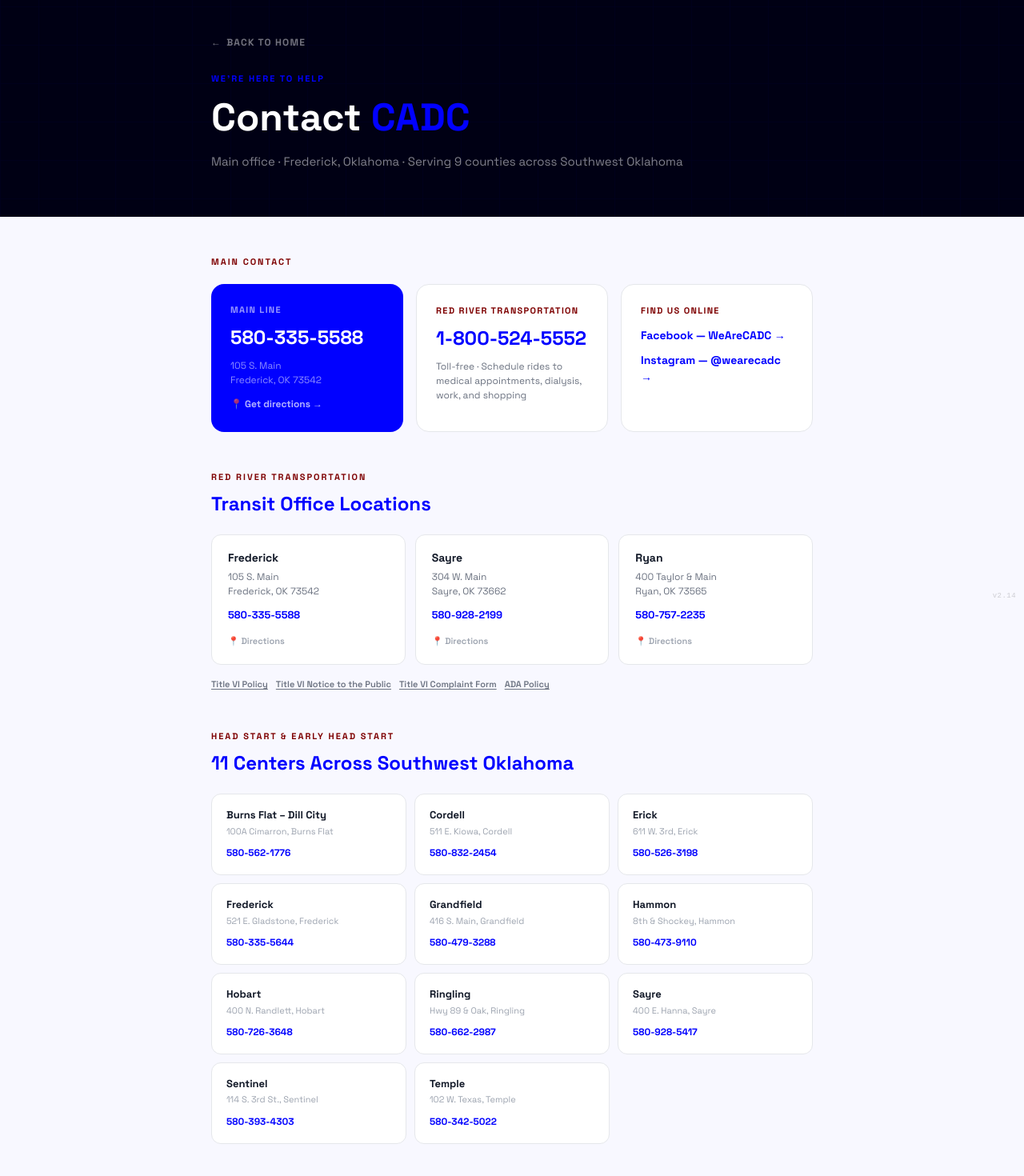
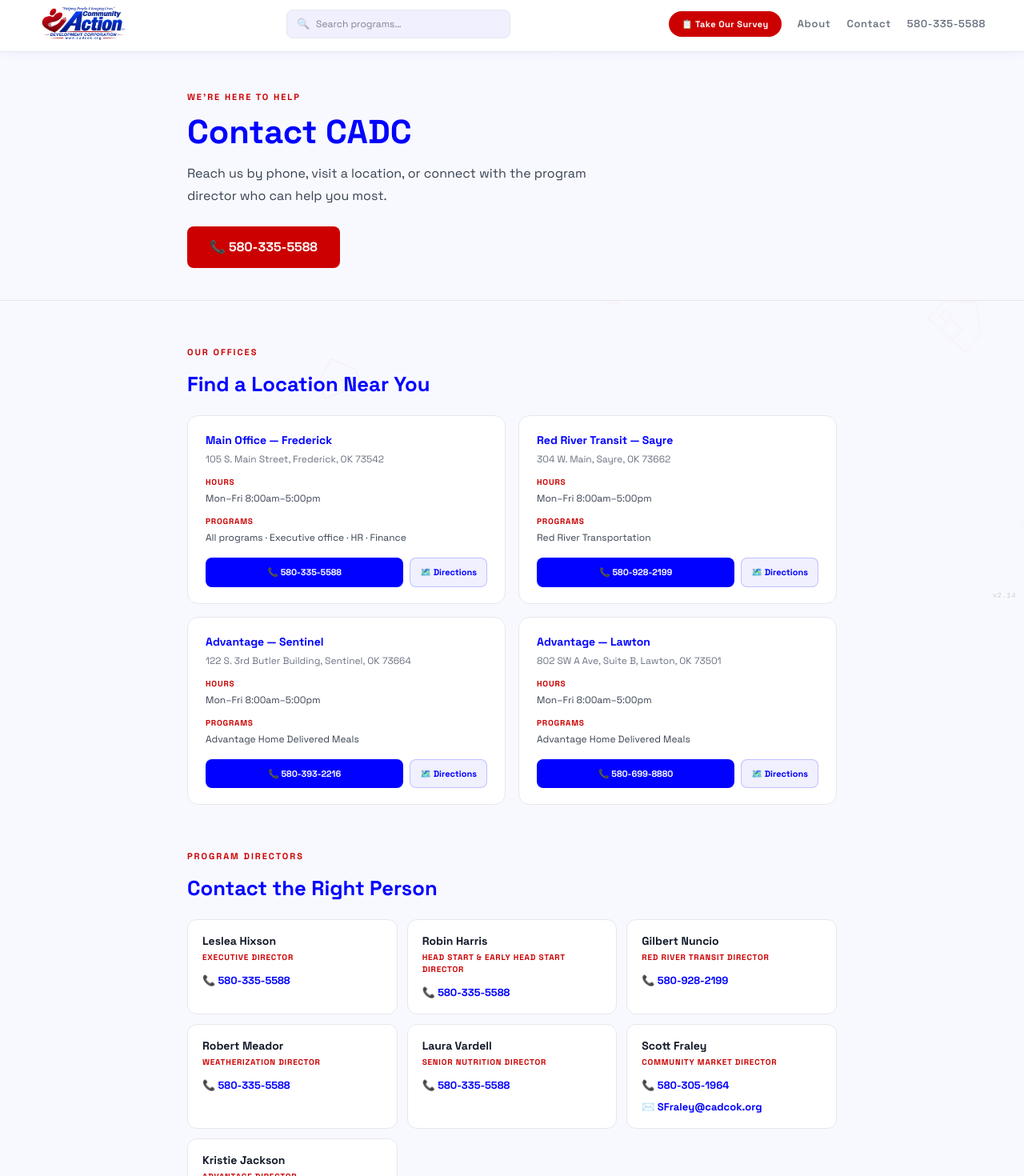
Before and after one commit to ironsilkstrategies/CADC, a Next.js app: page /contact in a window 1280 px wide. Shown: the part 40-1510 px from the top of the page at 80% size. Built offline with nearby package versions, Linux system fonts and the light colour scheme.

Commit message:
Add files via upload

```diff
--- a/app/contact/page.tsx
+++ b/app/contact/page.tsx
@@ -1,141 +1,203 @@
-import Link from "next/link";
-import type { Metadata } from "next";
-import { contact, complianceDocs } from "@/lib/org";
-import { transitOffices, headStartCenters } from "@/lib/locations";
+"use client";
 
-export const metadata: Metadata = {
-  title: "Contact CADC | Community Action Development Corporation",
-  description:
-    "Contact Community Action Development Corporation — main office in Frederick, OK. Transit scheduling, Head Start enrollment, and program information.",
-};
+import { useState } from "react";
+import CADCShell from "@/components/CADCShell";
+
+// ─── Contact Data ─────────────────────────────────────────────────────────────
+
+const OFFICES = [
+  {
+    name: "Main Office — Frederick",
+    address: "105 S. Main Street, Frederick, OK 73542",
+    phone: "580-335-5588",
+    phoneHref: "tel:+15803355588",
+    hours: "Mon–Fri 8:00am–5:00pm",
+    mapsUrl: "https://maps.google.com/?q=105+S+Main+Street+Frederick+OK+73542",
+    appleMapsUrl: "https://maps.apple.com/?q=105+S+Main+Street+Frederick+OK+73542",
+    programs: ["All programs", "Executive office", "HR", "Finance"],
+  },
+  {
+    name: "Red River Transit — Sayre",
+    address: "304 W. Main, Sayre, OK 73662",
+    phone: "580-928-2199",
+    phoneHref: "tel:+15809282199",
+    hours: "Mon–Fri 8:00am–5:00pm",
+    mapsUrl: "https://maps.google.com/?q=304+W+Main+Sayre+OK+73662",
+    appleMapsUrl: "https://maps.apple.com/?q=304+W+Main+Sayre+OK+73662",
+    programs: ["Red River Transportation"],
+  },
+  {
+    name: "Advantage — Sentinel",
+    address: "122 S. 3rd Butler Building, Sentinel, OK 73664",
+    phone: "580-393-2216",
+    phoneHref: "tel:+15803932216",
+    hours: "Mon–Fri 8:00am–5:00pm",
+    mapsUrl: "https://maps.google.com/?q=122+S+3rd+Sentinel+OK+73664",
+    appleMapsUrl: "https://maps.apple.com/?q=122+S+3rd+Sentinel+OK+73664",
+    programs: ["Advantage Home Delivered Meals"],
+  },
+  {
+    name: "Advantage — Lawton",
+    address: "802 SW A Ave, Suite B, Lawton, OK 73501",
+    phone: "580-699-8880",
+    phoneHref: "tel:+15806998880",
+    hours: "Mon–Fri 8:00am–5:00pm",
+    mapsUrl: "https://maps.google.com/?q=802+SW+A+Ave+Suite+B+Lawton+OK+73501",
+    appleMapsUrl: "https://maps.apple.com/?q=802+SW+A+Ave+Lawton+OK+73501",
+    programs: ["Advantage Home Delivered Meals"],
+  },
+];
+
+const DIRECTORS = [
+  { name: "Leslea Hixson", title: "Executive Director", phone: "580-335-5588", email: null },
+  { name: "Robin Harris", title: "Head Start & Early Head Start Director", phone: "580-335-5588", email: null },
+  { name: "Gilbert Nuncio", title: "Red River Transit Director", phone: "580-928-2199", email: null },
+  { name: "Robert Meador", title: "Weatherization Director", phone: "580-335-5588", email: null },
+  { name: "Laura Vardell", title: "Senior Nutrition Director", phone: "580-335-5588", email: null },
+  { name: "Scott Fraley", title: "Community Market Director", phone: "580-305-1964", email: "SFraley@cadcok.org" },
+  { name: "Kristie Jackson", title: "Advantage Director", phone: "580-393-2216", email: null },
+];
+
+// ─── Contact Page ─────────────────────────────────────────────────────────────
 
 export default function ContactPage() {
-  const titleVI = complianceDocs.filter(d => d.program === "transit");
+  const [copied, setCopied] = useState<string | null>(null);
+
+  function copyEmail(email: string) {
+    navigator.clipboard.writeText(email).then(() => {
+      setCopied(email);
+      setTimeout(() => setCopied(null), 2000);
+    });
+  }
 
   return (
-    <div className="min-h-screen" style={{ background: "#F8F8FF", fontFamily: "'Space Grotesk', 'Inter', sans-serif" }}>
+    <CADCShell mainId="main-contact-content">
 
       {/* Hero */}
-      <section style={{ background: "#000014", position: "relative", overflow: "hidden", padding: "80px 0 56px" }}>
-        <div style={{
-          position: "absolute", inset: 0, opacity: 0.04,
-          backgroundImage: "linear-gradient(rgba(1,1,255,0.8) 1px, transparent 1px), linear-gradient(90deg, rgba(1,1,255,0.8) 1px, transparent 1px)",
-          backgroundSize: "48px 48px",
-        }} />
-        <div style={{ position: "relative", maxWidth: 800, margin: "0 auto", padding: "0 24px" }}>
-          <Link href="/" style={{ display: "inline-flex", alignItems: "center", gap: 6, color: "rgba(255,255,255,0.45)", fontSize: 12, fontWeight: 700, letterSpacing: "0.1em", textTransform: "uppercase", textDecoration: "none", marginBottom: 28 }}>
-            <span>←</span> Back to Home
-          </Link>
-          <p style={{ color: "#0101FF", fontSize: 11, fontWeight: 700, letterSpacing: "0.18em", textTransform: "uppercase", marginBottom: 14 }}>
-            We're here to help
+      <header style={{ background: "rgba(248,249,255,0.92)", borderBottom: "1px solid #e5e7eb", padding: "48px 0 40px" }}>
+        <div style={{ maxWidth: 860, margin: "0 auto", padding: "0 24px" }}>
+          <p style={{ color: "#CC0000", fontSize: 11, fontWeight: 700, letterSpacing: "0.18em", textTransform: "uppercase", marginBottom: 12 }}>We're Here to Help</p>
+          <h1 style={{ color: "#0101FF", fontSize: "clamp(1.6rem,4vw,2.6rem)", fontWeight: 800, lineHeight: 1.1, marginBottom: 16 }}>Contact CADC</h1>
+          <p style={{ color: "#374151", fontSize: 16, lineHeight: 1.75, maxWidth: 560, marginBottom: 24 }}>
+            Reach us by phone, visit a location, or connect with the program director who can help you most.
           </p>
-          <h1 style={{ color: "white", fontSize: "clamp(2rem,5vw,3rem)", fontWeight: 800, lineHeight: 1.1, marginBottom: 16 }}>
-            Contact <span style={{ color: "#0101FF" }}>CADC</span>
-          </h1>
-          <p style={{ color: "rgba(255,255,255,0.5)", fontSize: 15, lineHeight: 1.7 }}>
-            Main office · Frederick, Oklahoma · Serving 9 counties across Southwest Oklahoma
-          </p>
+          <a
+            href="tel:+15803355588"
+            aria-label="Call CADC main office at 580-335-5588"
+            style={{ display: "inline-flex", alignItems: "center", gap: 10, background: "#CC0000", color: "white", padding: "14px 28px", borderRadius: 8, fontWeight: 800, fontSize: 16, textDecoration: "none" }}
+          >
+            📞 580-335-5588
+          </a>
         </div>
-      </section>
+      </header>
 
-      <div style={{ maxWidth: 800, margin: "0 auto", padding: "48px 24px 80px", display: "flex", flexDirection: "column", gap: 48 }}>
+      {/* Main content */}
+      <div id="main-contact-content" style={{ maxWidth: 860, margin: "0 auto", padding: "56px 24px 80px", display: "flex", flexDirection: "column", gap: 56 }}>
 
-        {/* Primary contact cards */}
-        <section>
-          <p style={{ color: "#7E0001", fontSize: 11, fontWeight: 700, letterSpacing: "0.18em", textTransform: "uppercase", marginBottom: 20 }}>Main Contact</p>
-          <div style={{ display: "grid", gridTemplateColumns: "repeat(auto-fill, minmax(240px, 1fr))", gap: 16 }}>
-
-            {/* Main phone */}
-            <div style={{ background: "#0101FF", borderRadius: 16, padding: 24 }}>
-              <p style={{ color: "rgba(255,255,255,0.6)", fontSize: 11, fontWeight: 700, letterSpacing: "0.12em", textTransform: "uppercase", margin: "0 0 8px" }}>Main Line</p>
-              <a href={contact.mainPhoneHref} style={{ color: "white", fontSize: "clamp(1.1rem,3vw,1.5rem)", fontWeight: 800, textDecoration: "none", display: "block", marginBottom: 8 }}>
-                {contact.mainPhone}
-              </a>
-              <p style={{ color: "rgba(255,255,255,0.55)", fontSize: 12, margin: 0, lineHeight: 1.5 }}>
-                {contact.address.street}<br />
-                {contact.address.city}, {contact.address.state} {contact.address.zip}
-              </p>
-              <a
-                href={`https://maps.apple.com/?address=${encodeURIComponent(`${contact.address.street}, ${contact.address.city}, ${contact.address.state} ${contact.address.zip}`)}`}
-                target="_blank" rel="noopener noreferrer"
-                style={{ display: "inline-block", marginTop: 12, color: "rgba(255,255,255,0.7)", fontSize: 12, fontWeight: 700, textDecoration: "none" }}
-              >
-                📍 Get directions →
-              </a>
-            </div>
-
-            {/* Transit */}
-            <div style={{ background: "white", border: "1px solid #e5e7eb", borderRadius: 16, padding: 24 }}>
-              <p style={{ color: "#7E0001", fontSize: 11, fontWeight: 700, letterSpacing: "0.12em", textTransform: "uppercase", margin: "0 0 8px" }}>Red River Transportation</p>
-              <a href={contact.transitPhoneHref} style={{ color: "#0101FF", fontSize: "clamp(1.1rem,3vw,1.5rem)", fontWeight: 800, textDecoration: "none", display: "block", marginBottom: 8 }}>
-                {contact.transitPhone}
-              </a>
-              <p style={{ color: "#6b7280", fontSize: 12, margin: 0, lineHeight: 1.5 }}>
-                Toll-free · Schedule rides to medical appointments, dialysis, work, and shopping
-              </p>
-            </div>
-
-            {/* Social */}
-            <div style={{ background: "white", border: "1px solid #e5e7eb", borderRadius: 16, padding: 24 }}>
-              <p style={{ color: "#7E0001", fontSize: 11, fontWeight: 700, letterSpacing: "0.12em", textTransform: "uppercase", margin: "0 0 12px" }}>Find Us Online</p>
-              <div style={{ display: "flex", flexDirection: "column", gap: 10 }}>
-                <a href={contact.social.facebook} target="_blank" rel="noopener noreferrer" style={{ color: "#0101FF", fontWeight: 700, fontSize: 14, textDecoration: "none" }}>
-                  Facebook — WeAreCADC →
-                </a>
-                <a href={contact.social.instagram} target="_blank" rel="noopener noreferrer" style={{ color: "#0101FF", fontWeight: 700, fontSize: 14, textDecoration: "none" }}>
-                  Instagram — @wearecadc →
-                </a>
-              </div>
-            </div>
-          </div>
-        </section>
-
-        {/* Transit offices */}
-        <section>
-          <p style={{ color: "#7E0001", fontSize: 11, fontWeight: 700, letterSpacing: "0.18em", textTransform: "uppercase", marginBottom: 8 }}>Red River Transportation</p>
-          <h2 style={{ color: "#0101FF", fontSize: "clamp(1.1rem,2.5vw,1.5rem)", fontWeight: 800, marginBottom: 20 }}>Transit Office Locations</h2>
-          <div style={{ display: "grid", gridTemplateColumns: "repeat(auto-fill, minmax(220px, 1fr))", gap: 12 }}>
-            {transitOffices.map(o => (
-              <div key={o.id} style={{ background: "white", border: "1px solid #e5e7eb", borderRadius: 12, padding: "18px 20px" }}>
-                <p style={{ color: "#111827", fontWeight: 800, fontSize: 14, margin: "0 0 4px" }}>{o.city}</p>
-                <p style={{ color: "#6b7280", fontSize: 12, margin: "0 0 8px", lineHeight: 1.5 }}>{o.street}<br />{o.city}, {o.state} {o.zip}</p>
-                <a href={o.phoneHref} style={{ color: "#0101FF", fontWeight: 700, fontSize: 13, textDecoration: "none" }}>{o.phone}</a>
-                <div style={{ marginTop: 8 }}>
-                  <a
-                    href={`https://maps.apple.com/?address=${encodeURIComponent(`${o.street}, ${o.city}, ${o.state} ${o.zip}`)}`}
-                    target="_blank" rel="noopener noreferrer"
-                    style={{ color: "#9ca3af", fontSize: 11, fontWeight: 600, textDecoration: "none" }}
-                  >📍 Directions</a>
+        {/* Office locations */}
+        <section aria-labelledby="offices-heading">
+          <p style={{ color: "#CC0000", fontSize: 11, fontWeight: 700, letterSpacing: "0.18em", textTransform: "uppercase", marginBottom: 12 }}>Our Offices</p>
+          <h2 id="offices-heading" style={{ color: "#0101FF", fontSize: "clamp(1.2rem,2.5vw,1.6rem)", fontWeight: 800, marginBottom: 20 }}>Find a Location Near You</h2>
+          <div style={{ display: "grid", gridTemplateColumns: "repeat(auto-fill, minmax(280px,1fr))", gap: 16 }}>
+            {OFFICES.map(office => (
+              <div key={office.name} style={{ background: "white", border: "1px solid #e5e7eb", borderRadius: 14, padding: "20px 22px" }}>
+                <p style={{ color: "#0101FF", fontWeight: 800, fontSize: 14, margin: "0 0 4px" }}>{office.name}</p>
+                <p style={{ color: "#6b7280", fontSize: 12, margin: "0 0 12px", lineHeight: 1.5 }}>{office.address}</p>
+                <p style={{ color: "#CC0000", fontSize: 10, fontWeight: 700, textTransform: "uppercase", letterSpacing: "0.08em", margin: "0 0 4px" }}>Hours</p>
+                <p style={{ color: "#374151", fontSize: 12, margin: "0 0 12px" }}>{office.hours}</p>
+                <p style={{ color: "#CC0000", fontSize: 10, fontWeight: 700, textTransform: "uppercase", letterSpacing: "0.08em", margin: "0 0 4px" }}>Programs</p>
+                <p style={{ color: "#374151", fontSize: 12, margin: "0 0 16px", lineHeight: 1.5 }}>{office.programs.join(" · ")}</p>
+                <div style={{ display: "flex", gap: 8, flexWrap: "wrap" }}>
+                  <a href={office.phoneHref} aria-label={`Call ${office.name}`} style={{ flex: 1, minWidth: 80, display: "flex", alignItems: "center", justifyContent: "center", gap: 4, background: "#0101FF", color: "white", padding: "9px 12px", borderRadius: 8, fontWeight: 700, fontSize: 11, textDecoration: "none" }}>
+                    📞 {office.phone}
+                  </a>
+                  <a href={office.mapsUrl} target="_blank" rel="noopener noreferrer" aria-label={`Directions to ${office.name} via Google Maps`} style={{ display: "flex", alignItems: "center", justifyContent: "center", gap: 4, background: "#f0f0ff", color: "#0101FF", padding: "9px 12px", borderRadius: 8, fontWeight: 700, fontSize: 11, textDecoration: "none", border: "1px solid rgba(1,1,255,0.2)" }}>
+                    🗺️ Directions
+                  </a>
                 </div>
               </div>
             ))}
           </div>
-          <div style={{ marginTop: 16, display: "flex", flexWrap: "wrap", gap: 10 }}>
-            {titleVI.map(d => (
-              <a key={d.label} href={d.href} target="_blank" rel="noopener noreferrer"
-                style={{ color: "#6b7280", fontSize: 11, fontWeight: 600, textDecoration: "underline", textUnderlineOffset: 2 }}>
-                {d.label}
+        </section>
+
+        {/* Program directors */}
+        <section aria-labelledby="directors-heading">
+          <p style={{ color: "#CC0000", fontSize: 11, fontWeight: 700, letterSpacing: "0.18em", textTransform: "uppercase", marginBottom: 12 }}>Program Directors</p>
+          <h2 id="directors-heading" style={{ color: "#0101FF", fontSize: "clamp(1.2rem,2.5vw,1.6rem)", fontWeight: 800, marginBottom: 20 }}>Contact the Right Person</h2>
+          <div style={{ display: "grid", gridTemplateColumns: "repeat(auto-fill, minmax(260px,1fr))", gap: 12 }}>
+            {DIRECTORS.map(d => (
+              <div key={d.name} style={{ background: "white", border: "1px solid #e5e7eb", borderRadius: 12, padding: "16px 18px" }}>
+                <p style={{ color: "#111827", fontWeight: 800, fontSize: 14, margin: "0 0 2px" }}>{d.name}</p>
+                <p style={{ color: "#CC0000", fontSize: 10, fontWeight: 700, textTransform: "uppercase", letterSpacing: "0.08em", margin: "0 0 12px" }}>{d.title}</p>
+                <a href={`tel:+1${d.phone.replace(/\D/g,"")}`} aria-label={`Call ${d.name} at ${d.phone}`} style={{ display: "flex", alignItems: "center", gap: 6, color: "#0101FF", fontWeight: 700, fontSize: 13, textDecoration: "none", marginBottom: d.email ? 8 : 0 }}>
+                  📞 {d.phone}
+                </a>
+                {d.email && (
+                  <button
+                    onClick={() => copyEmail(d.email!)}
+                    aria-label={`Copy email address for ${d.name}`}
+                    style={{ display: "flex", alignItems: "center", gap: 6, background: "none", border: "none", color: copied === d.email ? "#059669" : "#0101FF", fontWeight: 700, fontSize: 13, cursor: "pointer", padding: 0 }}
+                  >
+                    {copied === d.email ? "✓ Copied!" : `✉️ ${d.email}`}
+                  </button>
+                )}
+              </div>
+            ))}
+          </div>
+        </section>
+
+        {/* Quick contact cards */}
+        <section aria-labelledby="quick-contact-heading">
+          <p style={{ color: "#CC0000", fontSize: 11, fontWeight: 700, letterSpacing: "0.18em", textTransform: "uppercase", marginBottom: 12 }}>Quick Access</p>
+          <h2 id="quick-contact-heading" style={{ color: "#0101FF", fontSize: "clamp(1.2rem,2.5vw,1.6rem)", fontWeight: 800, marginBottom: 20 }}>What Do You Need?</h2>
+          <div style={{ display: "grid", gridTemplateColumns: "repeat(auto-fill, minmax(220px,1fr))", gap: 12 }}>
+            {[
+              { icon: "🏫", title: "Head Start Enrollment", desc: "Early childhood education for children birth–5", href: "/#head-start" },
+              { icon: "🚌", title: "Schedule a Ride", desc: "Red River Transportation — call to book", href: "tel:+15809282199" },
+              { icon: "🍽️", title: "Senior Meal Sites", desc: "Congregate dining at 6 locations", href: "/#senior-meals" },
+              { icon: "🚗", title: "Advantage Meals", desc: "Home-delivered meals for seniors", href: "tel:+15803932216" },
+              { icon: "🏠", title: "Weatherization", desc: "Energy efficiency & housing assistance", href: "/#weatherization" },
+              { icon: "🛒", title: "Community Market", desc: "Mobile grocery — call Scott Fraley", href: "tel:+15803051964" },
+              { icon: "📋", title: "VITA Tax Help", desc: "Free tax preparation services", href: "/#tax-help" },
+              { icon: "📊", title: "2026 Community Survey", desc: "Shape CADC's future programs", href: "https://www.surveymonkey.com/r/26cadcneeds" },
+            ].map(card => (
+              <a
+                key={card.title}
+                href={card.href}
+                target={card.href.startsWith("http") ? "_blank" : undefined}
+                rel={card.href.startsWith("http") ? "noopener noreferrer" : undefined}
+                aria-label={card.title}
+                style={{ background: "white", border: "1px solid #e5e7eb", borderRadius: 12, padding: "16px 18px", textDecoration: "none", display: "block", transition: "border-color 0.2s, box-shadow 0.2s" }}
+                onMouseEnter={e => { (e.currentTarget as HTMLAnchorElement).style.borderColor = "#0101FF"; (e.currentTarget as HTMLAnchorElement).style.boxShadow = "0 4px 16px rgba(1,1,255,0.1)"; }}
+                onMouseLeave={e => { (e.currentTarget as HTMLAnchorElement).style.borderColor = "#e5e7eb"; (e.currentTarget as HTMLAnchorElement).style.boxShadow = "none"; }}
+              >
+                <span style={{ fontSize: 22, display: "block", marginBottom: 8 }} aria-hidden="true">{card.icon}</span>
+                <p style={{ color: "#111827", fontWeight: 700, fontSize: 13, margin: "0 0 4px" }}>{card.title}</p>
+                <p style={{ color: "#6b7280", fontSize: 11, margin: 0, lineHeight: 1.4 }}>{card.desc}</p>
               </a>
             ))}
           </div>
         </section>
 
-        {/* Head Start centers */}
-        <section>
-          <p style={{ color: "#7E0001", fontSize: 11, fontWeight: 700, letterSpacing: "0.18em", textTransform: "uppercase", marginBottom: 8 }}>Head Start & Early Head Start</p>
-          <h2 style={{ color: "#0101FF", fontSize: "clamp(1.1rem,2.5vw,1.5rem)", fontWeight: 800, marginBottom: 20 }}>11 Centers Across Southwest Oklahoma</h2>
-          <div style={{ display: "grid", gridTemplateColumns: "repeat(auto-fill, minmax(200px, 1fr))", gap: 10 }}>
-            {headStartCenters.map(c => (
-              <div key={c.id} style={{ background: "white", border: "1px solid #e5e7eb", borderRadius: 12, padding: "16px 18px" }}>
-                <p style={{ color: "#111827", fontWeight: 800, fontSize: 13, margin: "0 0 3px" }}>{c.name}</p>
-                <p style={{ color: "#9ca3af", fontSize: 11, margin: "0 0 6px", lineHeight: 1.4 }}>{c.street}, {c.city}</p>
-                <a href={c.phoneHref} style={{ color: "#0101FF", fontWeight: 700, fontSize: 12, textDecoration: "none" }}>{c.phone}</a>
-              </div>
-            ))}
+        {/* Emergency / after hours */}
+        <section style={{ background: "#F0F0FF", borderRadius: 16, padding: "32px 36px", border: "1px solid rgba(1,1,255,0.12)" }} aria-labelledby="main-contact-cta">
+          <p style={{ color: "#CC0000", fontSize: 11, fontWeight: 700, letterSpacing: "0.18em", textTransform: "uppercase", marginBottom: 10 }}>Main Office</p>
+          <h2 id="main-contact-cta" style={{ color: "#0101FF", fontSize: "clamp(1.2rem,2.5vw,1.8rem)", fontWeight: 800, marginBottom: 8 }}>Community Action Development Corporation</h2>
+          <p style={{ color: "#374151", fontSize: 14, lineHeight: 1.7, marginBottom: 20 }}>
+            105 S. Main Street, Frederick, OK 73542<br />
+            Mon–Fri 8:00am–5:00pm
+          </p>
+          <div style={{ display: "flex", gap: 12, flexWrap: "wrap" }}>
+            <a href="tel:+15803355588" aria-label="Call CADC at 580-335-5588" style={{ background: "#CC0000", color: "white", padding: "12px 24px", borderRadius: 8, fontWeight: 700, fontSize: 13, textDecoration: "none" }}>
+              📞 580-335-5588
+            </a>
+            <a href="/about" style={{ border: "1px solid #0101FF", color: "#0101FF", padding: "12px 24px", borderRadius: 8, fontWeight: 700, fontSize: 13, textDecoration: "none" }}>
+              About CADC →
+            </a>
           </div>
         </section>
 
       </div>
-    </div>
+    </CADCShell>
   );
 }
```
